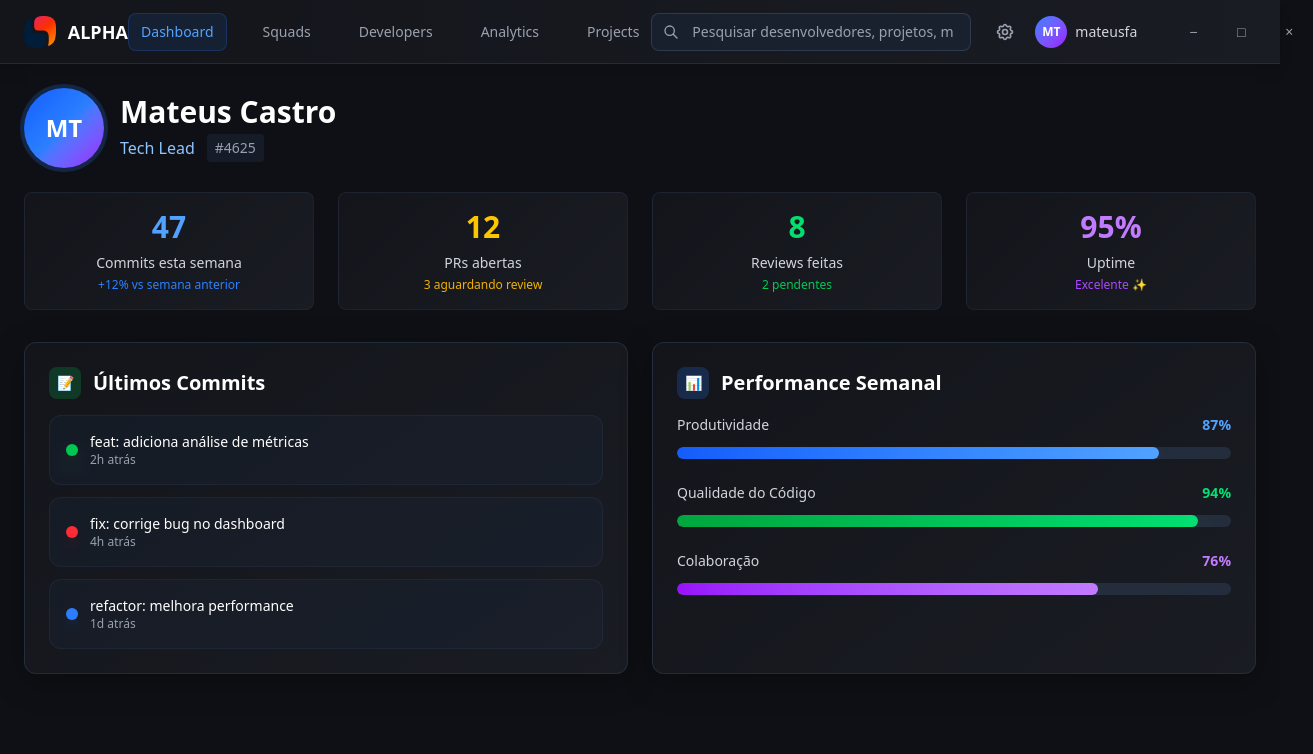
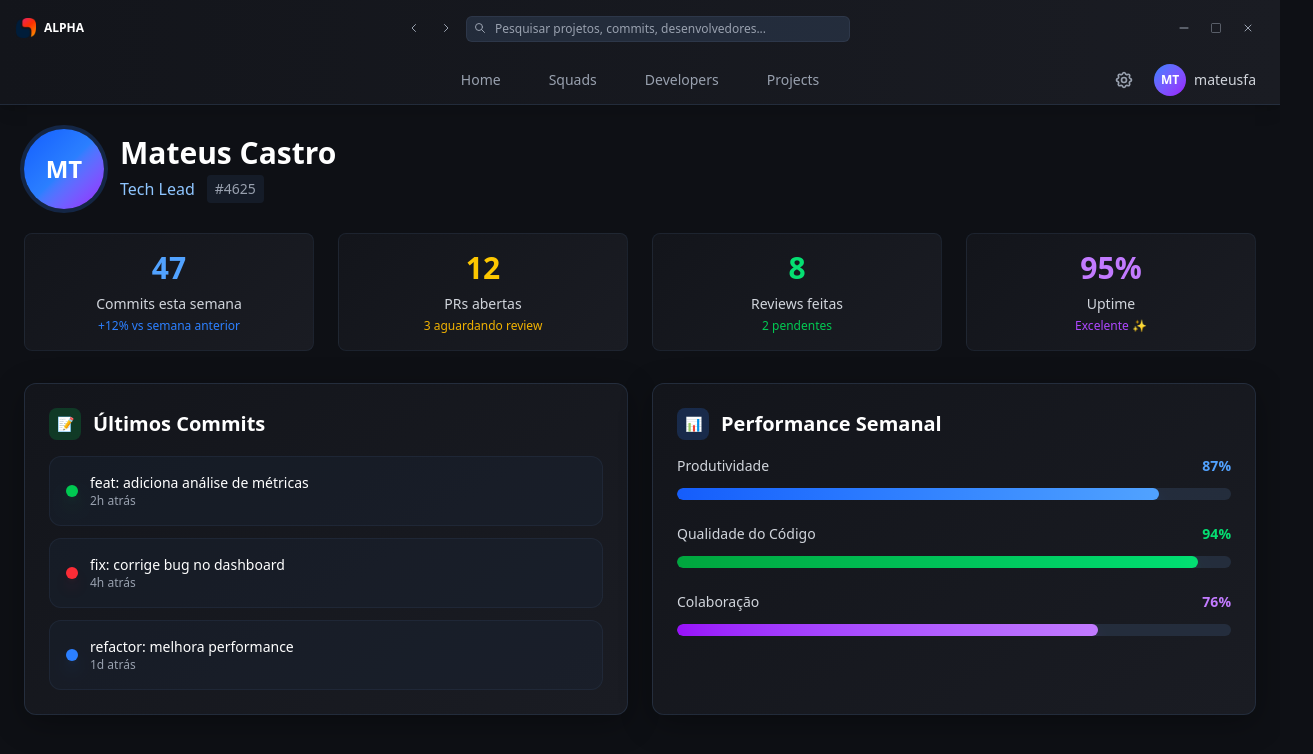
Before and after one commit to mateuscastro5/alpha-insights, a React (Vite) app: page / in a window 1280 px wide. Shown: the top 754 px of the page, 1313 px wide, since content can reach past the window. Built offline with nearby package versions, Linux system fonts and the light colour scheme.

Commit message:
feat: update NavigationMenu and SearchBar components for improved functionality and styling

```diff
--- a/src/ui/components/layout/TitleBar/NavigationMenu.tsx
+++ b/src/ui/components/layout/TitleBar/NavigationMenu.tsx
@@ -6,24 +6,23 @@ interface NavigationMenuProps {
 }
 
 const NavigationMenu = ({
-  activeTab = 'Dashboard',
+  activeTab = 'Home',
   onTabChange
 }: NavigationMenuProps) => {
   const menuItems = [
-    { id: 'dashboard', label: 'Dashboard', active: true },
+    { id: 'home', label: 'Home', active: true },
     { id: 'squads', label: 'Squads', active: false },
     { id: 'developers', label: 'Developers', active: false },
-    { id: 'analytics', label: 'Analytics', active: false },
     { id: 'projects', label: 'Projects', active: false },
   ];
 
   return (
-    <nav className="flex items-center gap-6" style={{ WebkitAppRegion: 'no-drag' }}>
+    <nav className="flex items-center gap-4" style={{ WebkitAppRegion: 'no-drag' }}>
       {menuItems.map((item) => (
         <button
           key={item.id}
           onClick={() => onTabChange?.(item.id)}
-          className={`text-sm font-medium px-3 py-2 rounded-lg transition-all ${
+          className={`text-sm font-medium px-4 py-2 rounded-lg transition-all ${
             item.id === activeTab.toLowerCase()
               ? 'text-blue-400 bg-blue-500/10 border border-blue-500/20 hover:bg-blue-500/20'
               : 'text-gray-400 hover:text-white hover:bg-gray-700/30'
--- a/src/ui/components/layout/TitleBar/SearchBar.tsx
+++ b/src/ui/components/layout/TitleBar/SearchBar.tsx
@@ -4,13 +4,13 @@ interface SearchBarProps {
 }
 
 const SearchBar = ({
-  placeholder = "Pesquisar desenvolvedores, projetos, métricas...",
+  placeholder = "Pesquisar projetos, commits, desenvolvedores...",
   onSearch
 }: SearchBarProps) => {
   return (
-    <div className="relative" style={{ WebkitAppRegion: 'no-drag' }}>
-      <div className="absolute inset-y-0 left-0 pl-3 flex items-center pointer-events-none">
-        <svg className="h-4 w-4 text-gray-400" fill="none" viewBox="0 0 24 24" stroke="currentColor">
+    <div className="relative w-full" style={{ WebkitAppRegion: 'no-drag' }}>
+      <div className="absolute inset-y-0 left-0 pl-2 flex items-center pointer-events-none">
+        <svg className="h-3 w-3 text-gray-400" fill="none" viewBox="0 0 24 24" stroke="currentColor">
           <path strokeLinecap="round" strokeLinejoin="round" strokeWidth={2} d="M21 21l-6-6m2-5a7 7 0 11-14 0 7 7 0 0114 0z" />
         </svg>
       </div>
@@ -18,7 +18,7 @@ const SearchBar = ({
         type="text"
         placeholder={placeholder}
         onChange={(e) => onSearch?.(e.target.value)}
-        className="w-80 pl-10 pr-4 py-2 bg-slate-800/50 border border-slate-600/50 rounded-lg text-sm text-white placeholder-gray-400 focus:outline-none focus:ring-2 focus:ring-blue-500/50 focus:border-blue-500/50 transition-all"
+        className="w-full pl-7 pr-3 py-1 bg-slate-700/50 border border-slate-600/30 rounded-md text-xs text-white placeholder-gray-400 focus:outline-none focus:ring-1 focus:ring-blue-500/50 focus:border-blue-500/50 transition-all"
       />
     </div>
   );
--- a/src/ui/components/layout/TitleBar/WindowControls.tsx
+++ b/src/ui/components/layout/TitleBar/WindowControls.tsx
@@ -12,29 +12,41 @@ const WindowControls = ({
   onClose
 }: WindowControlsProps) => {
   return (
-    <div className="flex ml-4" style={{ WebkitAppRegion: 'no-drag' }}>
+    <div className="flex">
       <button
-        className="w-12 h-8 hover:bg-gray-700/50 flex items-center justify-center text-gray-400 hover:text-white transition-colors rounded-md"
+        className="w-8 h-8 hover:bg-gray-600/30 flex items-center justify-center text-gray-400 hover:text-white transition-all duration-200"
         onClick={onMinimize}
         title="Minimizar"
       >
-        <span className="text-sm">−</span>
+        <svg className="w-3 h-3" fill="none" viewBox="0 0 24 24" stroke="currentColor">
+          <path strokeLinecap="round" strokeLinejoin="round" strokeWidth={2} d="M20 12H4" />
+        </svg>
       </button>
 
       <button
-        className="w-12 h-8 hover:bg-gray-700/50 flex items-center justify-center text-gray-400 hover:text-white transition-colors rounded-md"
+        className="w-8 h-8 hover:bg-gray-600/30 flex items-center justify-center text-gray-400 hover:text-white transition-all duration-200"
         onClick={onMaximize}
         title={isMaximized ? "Restaurar" : "Maximizar"}
       >
-        <span className="text-sm">{isMaximized ? "❐" : "□"}</span>
+        {isMaximized ? (
+          <svg className="w-3 h-3" fill="none" viewBox="0 0 24 24" stroke="currentColor">
+            <path strokeLinecap="round" strokeLinejoin="round" strokeWidth={2} d="M8 7V3m8 4V3m-9 8h10M5 21h14a2 2 0 002-2V7a2 2 0 00-2-2H5a2 2 0 00-2 2v12a2 2 0 002 2z" />
+          </svg>
+        ) : (
+          <svg className="w-3 h-3" fill="none" viewBox="0 0 24 24" stroke="currentColor">
+            <rect x="3" y="3" width="18" height="18" rx="2" ry="2"/>
+          </svg>
+        )}
       </button>
 
       <button
-        className="w-12 h-8 hover:bg-red-600 flex items-center justify-center text-gray-400 hover:text-white transition-colors rounded-md"
+        className="w-8 h-8 hover:bg-red-600/60 flex items-center justify-center text-gray-400 hover:text-white transition-all duration-200"
         onClick={onClose}
         title="Fechar"
       >
-        <span className="text-sm">×</span>
+        <svg className="w-3 h-3" fill="none" viewBox="0 0 24 24" stroke="currentColor">
+          <path strokeLinecap="round" strokeLinejoin="round" strokeWidth={2} d="M6 18L18 6M6 6l12 12" />
+        </svg>
       </button>
     </div>
   );
--- a/src/ui/components/layout/TitleBar/index.tsx
+++ b/src/ui/components/layout/TitleBar/index.tsx
@@ -62,27 +62,33 @@ const TitleBar = () => {
   };
 
   return (
+    <div className="bg-gradient-to-r from-[#13151b] to-[#1a1c23] border-b border-slate-700/50 select-none shadow-lg">
       <div
-      className="h-16 bg-gradient-to-r from-[#13151b] to-[#1a1c23] border-b border-slate-700/50 flex items-center justify-between px-6 select-none shadow-lg"
+        className="h-8 flex items-center justify-between px-4 my-3"
         style={{ WebkitAppRegion: 'drag' }}
       >
-      <div className="flex items-center gap-8">
-        <div className="flex items-center gap-3">
-          <img src={AlphaLogo} alt="Alpha Insights" className="w-8 h-8" />
-          <span className="text-white text-lg font-bold">ALPHA</span>
+        <div className="flex items-center gap-2">
+          <img src={AlphaLogo} alt="Alpha Insights" className="w-5 h-5" />
+          <span className="text-white text-xs font-bold uppercase">alpha</span>
         </div>
 
-        <NavigationMenu
-          activeTab={activeTab}
-          onTabChange={setActiveTab}
-        />
+        <div className="flex items-center gap-2 flex-1 max-w-md mx-4" style={{ WebkitAppRegion: 'no-drag' }}>
+          <button className="w-6 h-6 rounded-md hover:bg-gray-700/50 flex items-center justify-center text-gray-400 hover:text-white transition-colors">
+            <svg className="w-3 h-3" fill="none" viewBox="0 0 24 24" stroke="currentColor">
+              <path strokeLinecap="round" strokeLinejoin="round" strokeWidth={2} d="M15 19l-7-7 7-7" />
+            </svg>
+          </button>
+          <button className="w-6 h-6 rounded-md hover:bg-gray-700/50 flex items-center justify-center text-gray-400 hover:text-white transition-colors">
+            <svg className="w-3 h-3" fill="none" viewBox="0 0 24 24" stroke="currentColor">
+              <path strokeLinecap="round" strokeLinejoin="round" strokeWidth={2} d="M9 5l7 7-7 7" />
+            </svg>
+          </button>
+          <div className="flex-1">
+            <SearchBar onSearch={handleSearch} />
+          </div>
         </div>
 
-      <div className="flex items-center gap-4">
-        <SearchBar onSearch={handleSearch} />
-
-        <UserProfile onSettingsClick={handleSettingsClick} />
-
+        <div className="flex" style={{ WebkitAppRegion: 'no-drag' }}>
           <WindowControls
             isMaximized={isMaximized}
             onMinimize={handleMinimize}
@@ -91,6 +97,23 @@ const TitleBar = () => {
           />
         </div>
       </div>
+
+      <div
+        className="h-12 flex items-center justify-center relative px-6"
+        style={{ WebkitAppRegion: 'drag' }}
+      >
+        <div style={{ WebkitAppRegion: 'no-drag' }}>
+          <NavigationMenu
+            activeTab={activeTab}
+            onTabChange={setActiveTab}
+          />
+        </div>
+
+        <div className="absolute right-6 flex items-center gap-3" style={{ WebkitAppRegion: 'no-drag' }}>
+          <UserProfile onSettingsClick={handleSettingsClick} />
+        </div>
+      </div>
+    </div>
   );
 };
 
```
Lines whose indentation alone changed are shown as unchanged.
